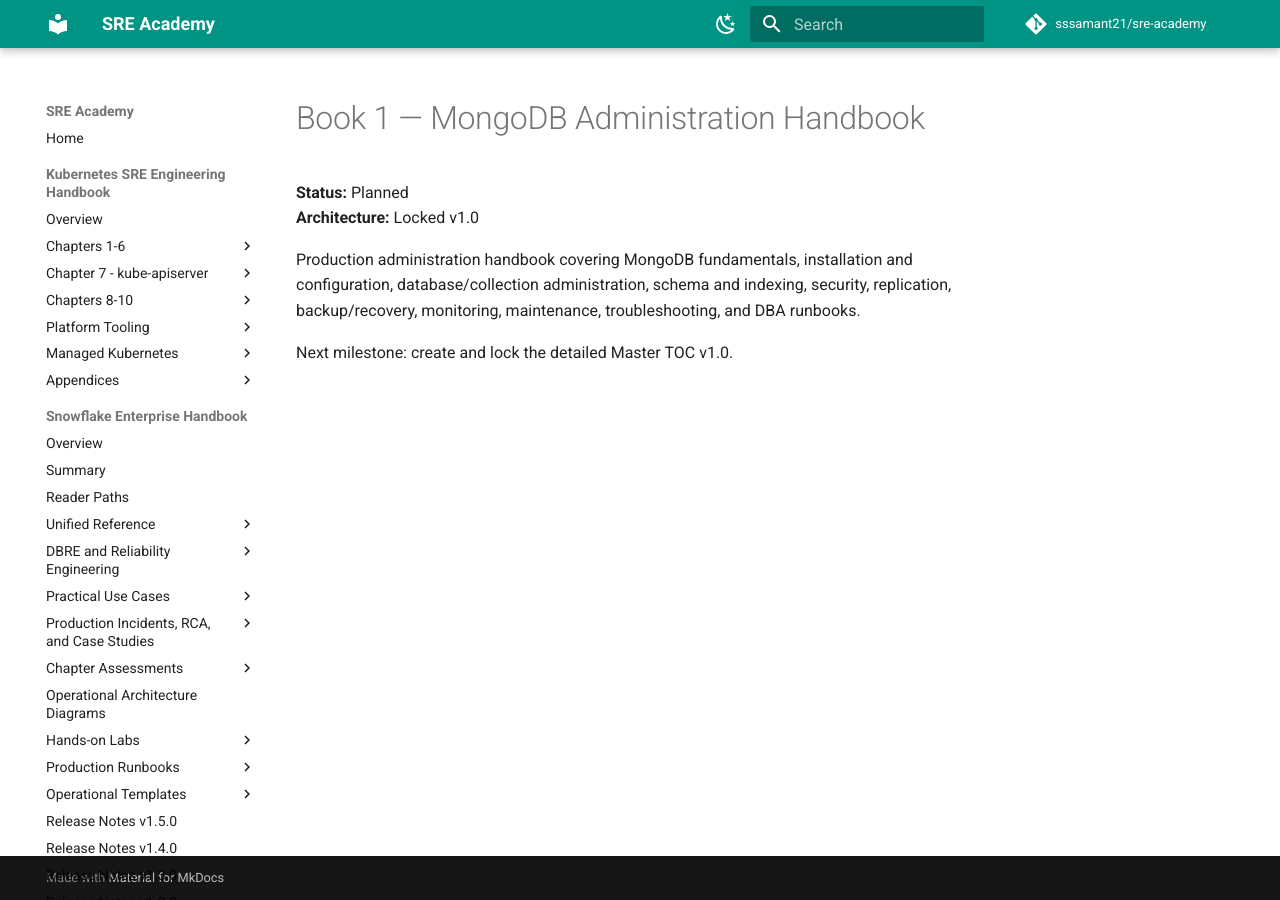
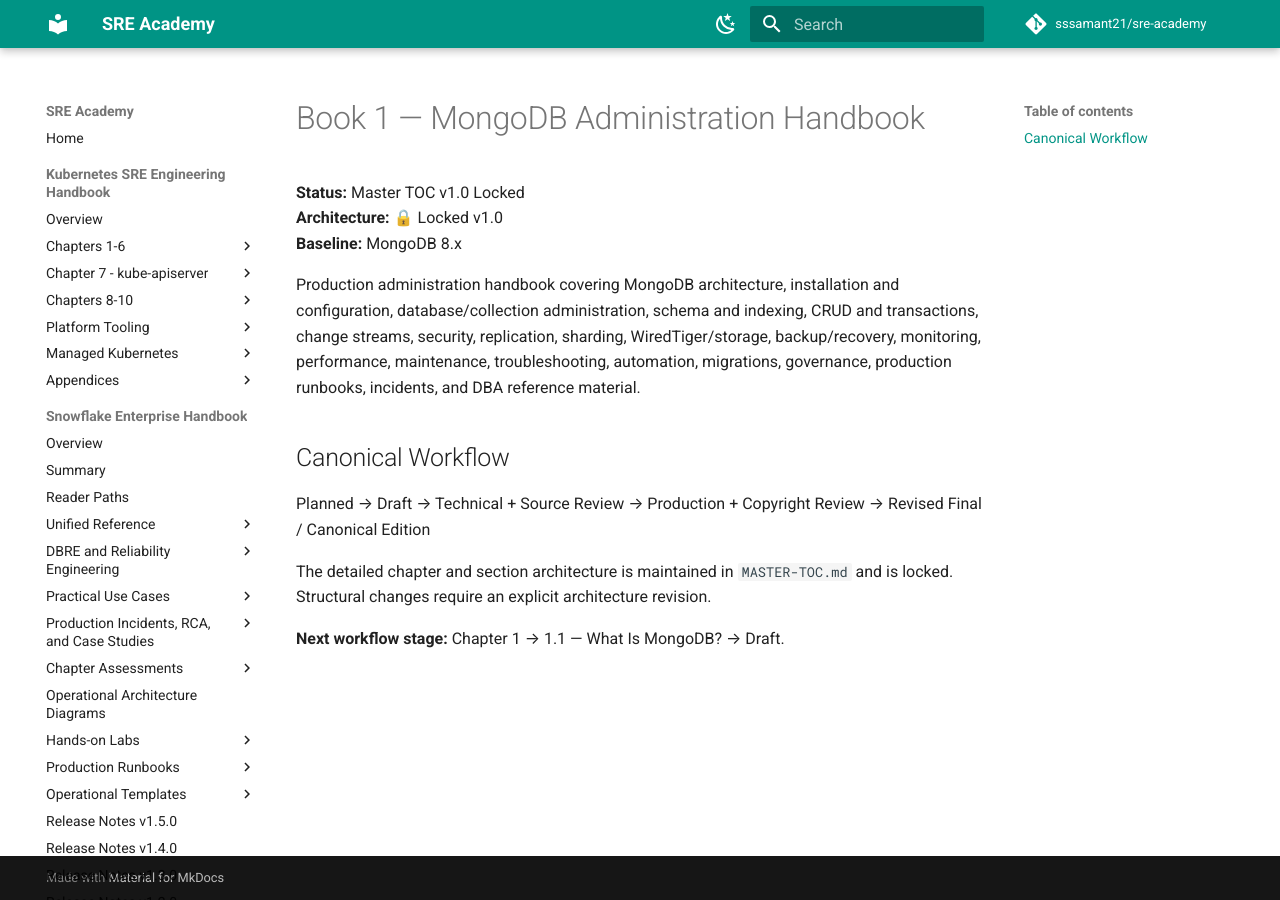
Before and after one commit to sssamant21/sre-academy, an MkDocs documentation site: the page built from docs/books/mongodb/mongodb-administration-handbook/README.md, in a window 1280 px wide. Built offline with MkDocs 1.6.1 and Material for MkDocs 9.7.7, drawn with Linux system fonts in a browser that asks for light colours; comment, search, counter and statistics services are not loaded.

Commit message:
docs(mongodb): mark administration handbook TOC locked

```diff
--- a/docs/books/mongodb/mongodb-administration-handbook/README.md
+++ b/docs/books/mongodb/mongodb-administration-handbook/README.md
@@ -1,8 +1,15 @@
 # Book 1 — MongoDB Administration Handbook
 
-**Status:** Planned
-**Architecture:** Locked v1.0
+**Status:** Master TOC v1.0 Locked
+**Architecture:** 🔒 Locked v1.0
+**Baseline:** MongoDB 8.x
 
-Production administration handbook covering MongoDB fundamentals, installation and configuration, database/collection administration, schema and indexing, security, replication, backup/recovery, monitoring, maintenance, troubleshooting, and DBA runbooks.
+Production administration handbook covering MongoDB architecture, installation and configuration, database/collection administration, schema and indexing, CRUD and transactions, change streams, security, replication, sharding, WiredTiger/storage, backup/recovery, monitoring, performance, maintenance, troubleshooting, automation, migrations, governance, production runbooks, incidents, and DBA reference material.
 
-Next milestone: create and lock the detailed Master TOC v1.0.
+## Canonical Workflow
+
+Planned → Draft → Technical + Source Review → Production + Copyright Review → Revised Final / Canonical Edition
+
+The detailed chapter and section architecture is maintained in `MASTER-TOC.md` and is locked. Structural changes require an explicit architecture revision.
+
+**Next workflow stage:** Chapter 1 → 1.1 — What Is MongoDB? → Draft.
```
